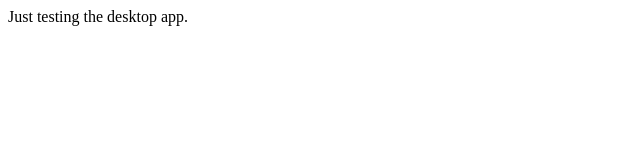
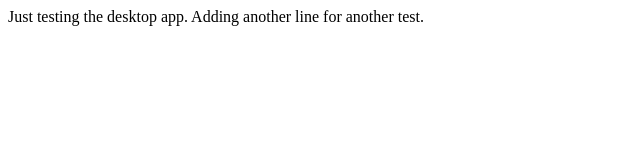
Before and after one commit to BrennanCuppage/Brennan-Cuppage-Portfolio-Website, a plain HTML site: page Biography.html in a window 1280 px wide. Shown: the whole page, without its empty margins (0-640 px from the left). Drawn offline with Linux system fonts and the light colour scheme.

Commit message:
Making another quick test

```diff
--- a/Biography.html
+++ b/Biography.html
@@ -4,4 +4,5 @@
 </head>
 <body>
     Just testing the desktop app.
+    Adding another line for another test.
 </body>
```
